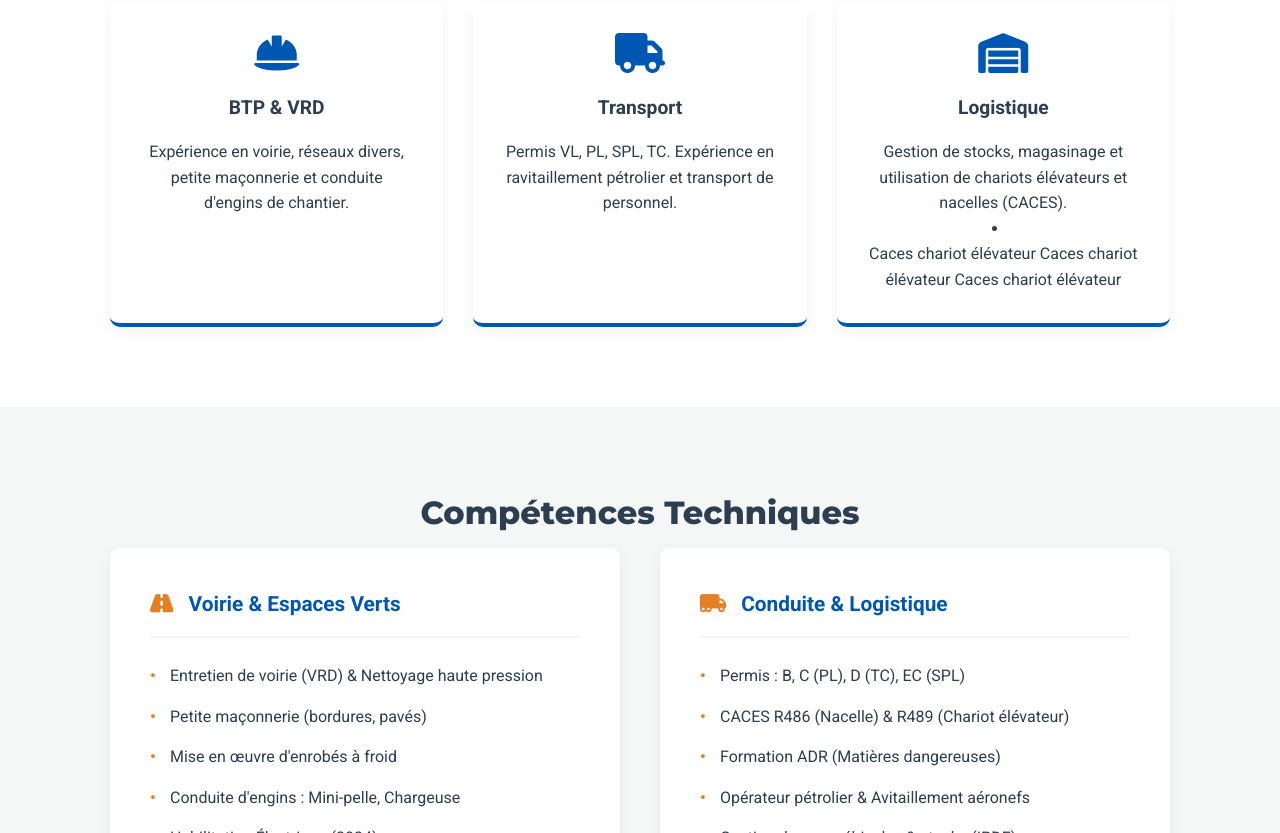
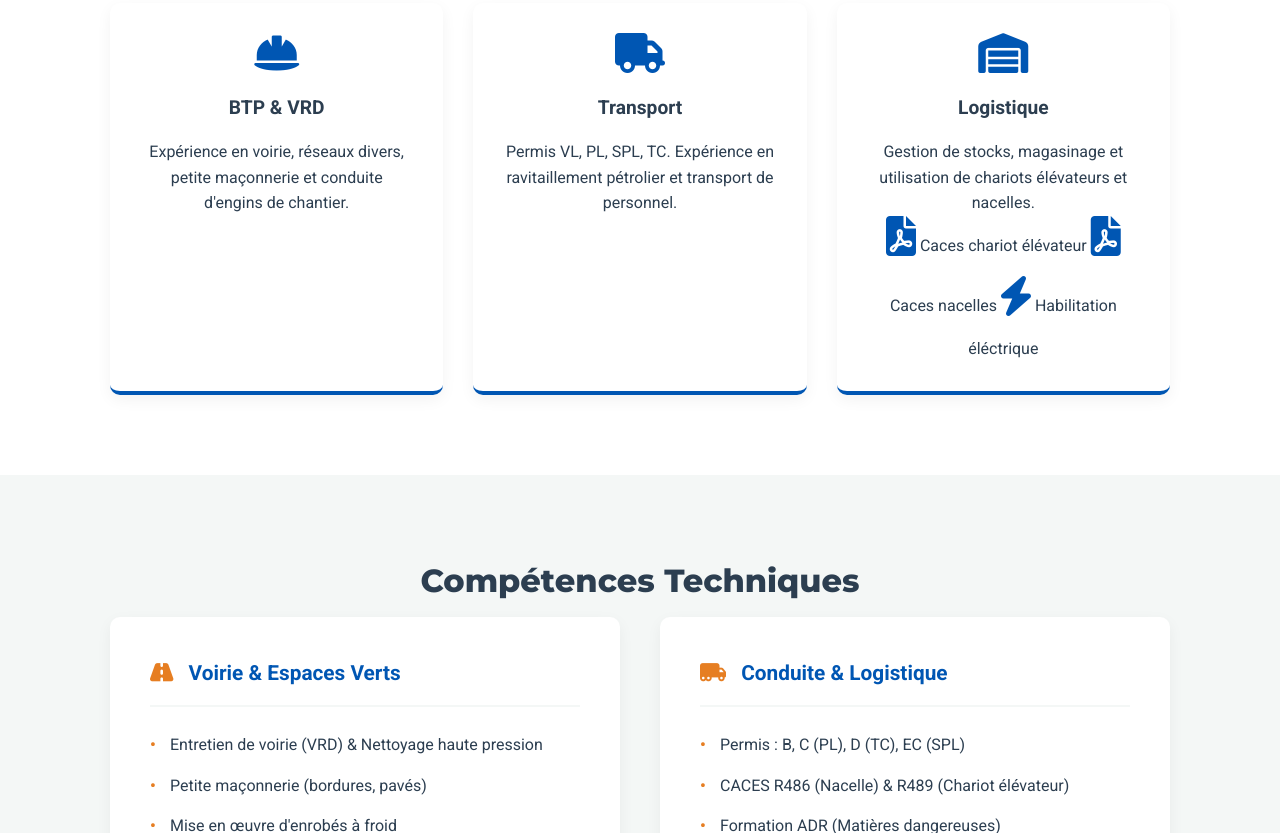
Before and after one commit to HAMILCARO-Dany/portfolio, a plain HTML site: page index.html in a window 1280 px wide. Shown: the part 1029-1862 px from the top of the page. Drawn offline with Linux system fonts and the light colour scheme.

Commit message:
Revise portfolio HTML structure and content
Updated the HTML structure and content of the portfolio page, including navigation, sections, and footer information.

```diff
--- a/index.html
+++ b/index.html
@@ -57,17 +57,24 @@
                     <p>Permis VL, PL, SPL, TC. Expérience en ravitaillement pétrolier et transport de personnel.</p>
                 </div>
                 <div class="about-card">
-                    <i class="fas fa-warehouse"></i>
-                    <h4>Logistique</h4>
-                    <p>Gestion de stocks, magasinage et utilisation de chariots élévateurs et nacelles (CACES).</p>
-                    <li>
-                        <ul>
-                            <a href="doc/qualifications/caces chariot élévateur.pdf" target="_blank">Caces chariot élévateur</a>
-                            <a href="doc/qualifications/Caces R.486.pdf" target="_blank">Caces chariot élévateur</a>
-                            <a href="doc/qualifications/Habilitation électrique.pdf" target="_blank">Caces chariot élévateur</a>
-                        </ul>
-                    </li>
-                </div>
+    <div class="icon-wrapper">
+        <i class="fas fa-warehouse"></i>
+    </div>
+    <h4>Logistique</h4>
+    <p>Gestion de stocks, magasinage et utilisation de chariots élévateurs et nacelles.</p>
+
+    <div class="certif-container">
+        <a href="doc/qualifications/caces-chariot-elevateur.pdf" target="_blank" class="certif-tag">
+            <i class="fas fa-file-pdf"></i> Caces chariot élévateur
+        </a>
+        <a href="doc/qualifications/Caces R.486.pdf" target="_blank" class="certif-tag">
+            <i class="fas fa-file-pdf"></i> Caces nacelles
+        </a>
+        <a href="doc/qualifications/habilitation-electrique.pdf" target="_blank" class="certif-tag">
+            <i class="fas fa-bolt"></i> Habilitation éléctrique
+        </a>
+    </div>
+</div>
             </div>
         </div>
     </section>
```
